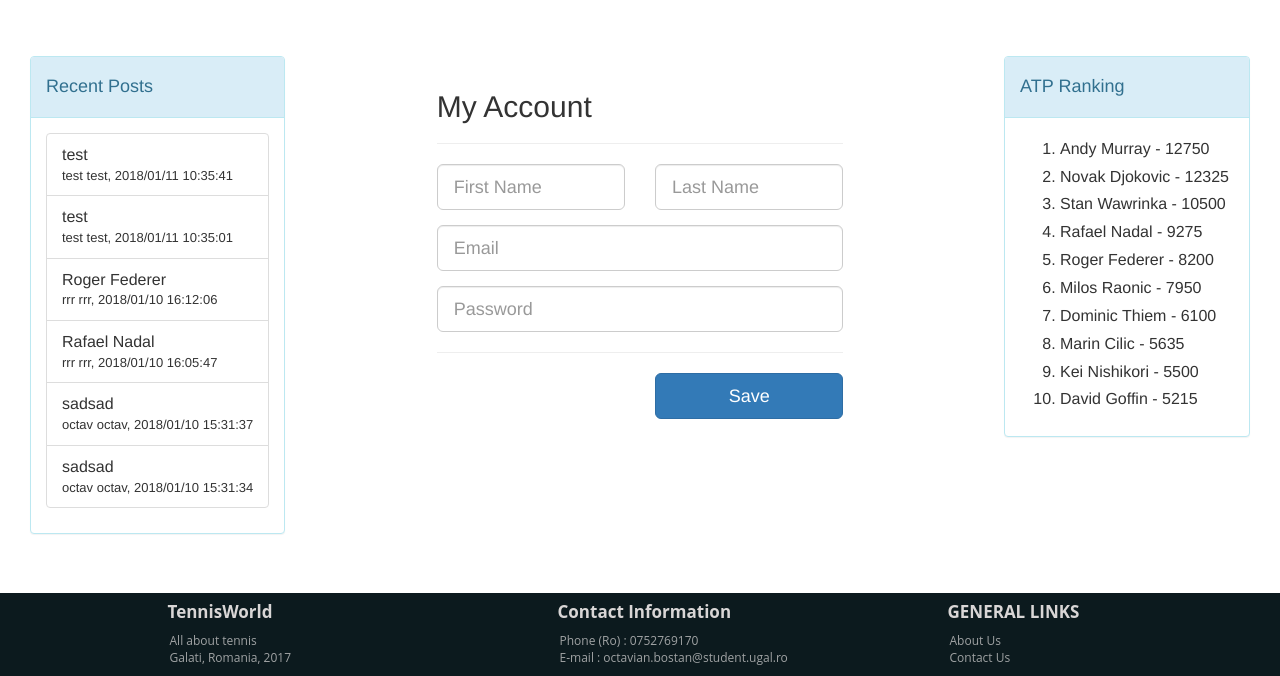
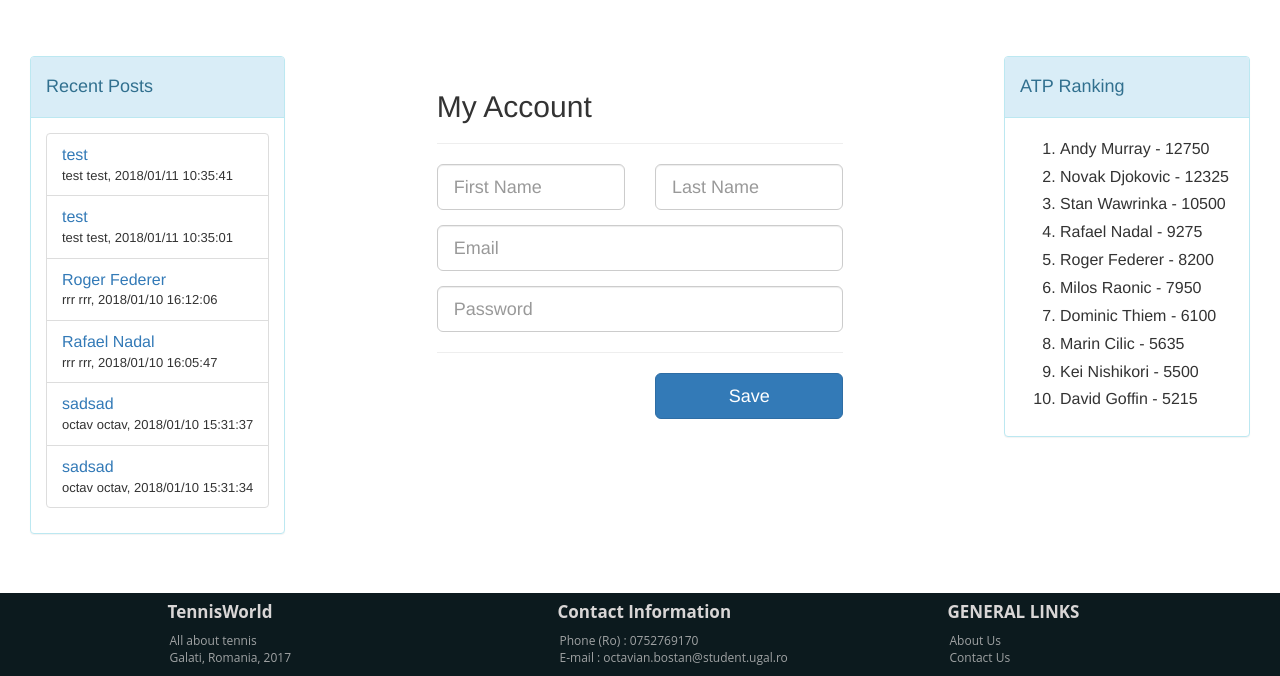
Before and after one commit to octav202/TWDM, a PHP site: page /account.php in a window 1280 px wide. Shown: the part 124-800 px from the top of the page. Run offline with PHP 8.4, Linux system fonts and the light colour scheme; data comes from the database, SQL or seed files in the repository.

Commit message:
Recent Post Link

```diff
--- a/includes/recentposts.php
+++ b/includes/recentposts.php
@@ -13,9 +13,10 @@
 			<?php
 				foreach(Controller::getRecentPosts() as $post) {
 				$post_user = Controller::getUserForId($post->getUserId());
+				$link = "forum.php?id=".$post->getTopicId();
 			?>
 			<li class="list-group-item">
-				<div class="recentPostDesc"><?php echo $post->getDescription()?> </div>
+				<a href="<?php echo $link ?>"><div class="recentPostDesc"><?php echo $post->getDescription()?> </div></a>
 				<div class="recentPostDate"> <?php echo $post_user->getFirstName().' '.$post_user->getLastName().", ".$post->getDate()?></div>
 
 			</li>
```
